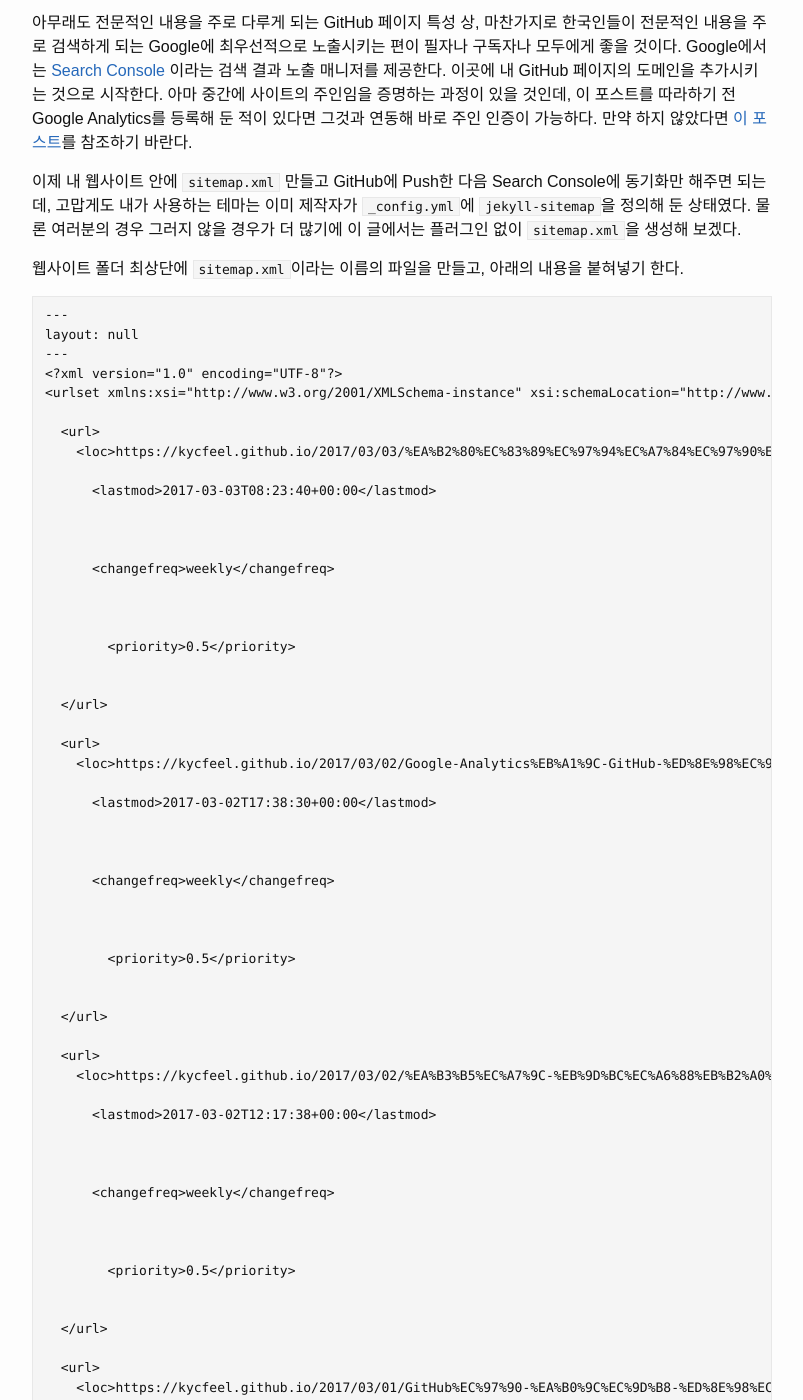
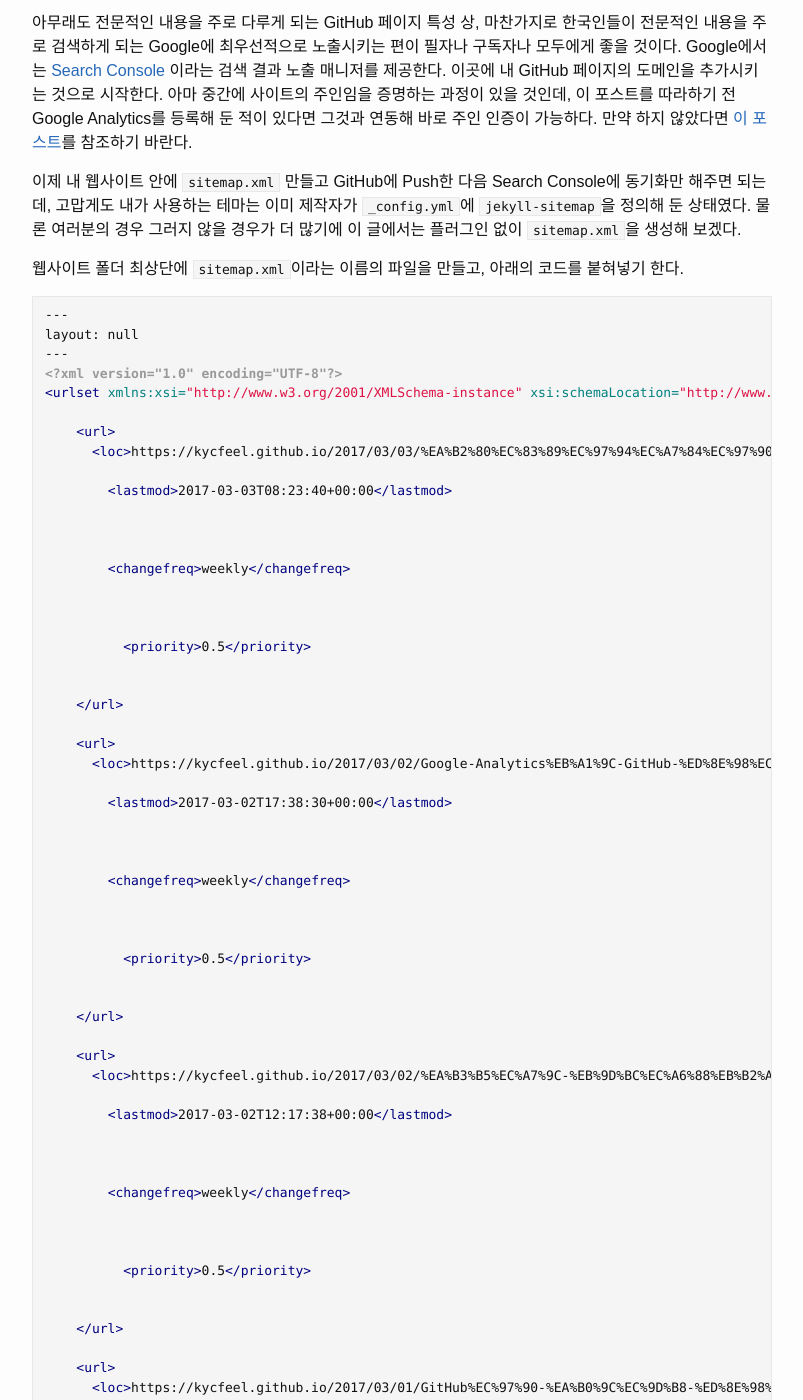
Before and after one commit to kycfeel/kycfeel.github.io, a Jekyll site: the page built from _posts/2017-03-03-검색엔진에서-GitHub-페이지-검색-가능하게-하기.md, in a window 1280 px wide and 1400 px high, scrolled down 396 px. Shown: the whole window, without its empty margins (238-1041 px from the left). Built offline with Jekyll 4.4.1, drawn with Linux system fonts in a browser that asks for light colours; some of the changed text lies outside the part shown.

Commit message:
bug fixed

````diff
--- a/_posts/2017-03-03-검색엔진에서-GitHub-페이지-검색-가능하게-하기.md
+++ b/_posts/2017-03-03-검색엔진에서-GitHub-페이지-검색-가능하게-하기.md
@@ -18,39 +18,38 @@
 
 이제 내 웹사이트 안에 `sitemap.xml` 만들고 GitHub에 Push한 다음 Search Console에 동기화만 해주면 되는데, 고맙게도 내가 사용하는 테마는 이미 제작자가 `_config.yml`에 `jekyll-sitemap`을 정의해 둔 상태였다. 물론 여러분의 경우 그러지 않을 경우가 더 많기에 이 글에서는 플러그인 없이 `sitemap.xml`을 생성해 보겠다.
 
-웹사이트 폴더 최상단에 `sitemap.xml`이라는 이름의 파일을 만들고, 아래의 내용을 붙혀넣기 한다.
+웹사이트 폴더 최상단에 `sitemap.xml`이라는 이름의 파일을 만들고, 아래의 코드를 붙혀넣기 한다.
 
-```
----
+<figure class="highlight"><pre><code class="language-xml" data-lang="xml">---
 layout: null
 ---
-<?xml version="1.0" encoding="UTF-8"?>
-<urlset xmlns:xsi="http://www.w3.org/2001/XMLSchema-instance" xsi:schemaLocation="http://www.sitemaps.org/schemas/sitemap/0.9 http://www.sitemaps.org/schemas/sitemap/0.9/sitemap.xsd" xmlns="http://www.sitemaps.org/schemas/sitemap/0.9">
-{% for post in site.posts %}
-  <url>
-    <loc>{{ site.url }}{{ post.url }}</loc>
-    {% if post.lastmod == null %}
-      <lastmod>{{ post.date | date_to_xmlschema }}</lastmod>
-    {% else %}
-      <lastmod>{{ post.lastmod | date_to_xmlschema }}</lastmod>
-    {% endif %}
+<span class="cp">&lt;?xml version="1.0" encoding="UTF-8"?&gt;</span>
+<span class="nt">&lt;urlset</span> <span class="na">xmlns:xsi=</span><span class="s">"http://www.w3.org/2001/XMLSchema-instance"</span> <span class="na">xsi:schemaLocation=</span><span class="s">"http://www.sitemaps.org/schemas/sitemap/0.9 http://www.sitemaps.org/schemas/sitemap/0.9/sitemap.xsd"</span> <span class="na">xmlns=</span><span class="s">"http://www.sitemaps.org/schemas/sitemap/0.9"</span><span class="nt">&gt;</span>
+  {% for post in site.posts %}
+    <span class="nt">&lt;url&gt;</span>
+      <span class="nt">&lt;loc&gt;</span>{{ site.url }}{{ post.url }}<span class="nt">&lt;/loc&gt;</span>
+      {% if post.lastmod == null %}
+        <span class="nt">&lt;lastmod&gt;</span>{{ post.date | date_to_xmlschema }}<span class="nt">&lt;/lastmod&gt;</span>
+      {% else %}
+        <span class="nt">&lt;lastmod&gt;</span>{{ post.lastmod | date_to_xmlschema }}<span class="nt">&lt;/lastmod&gt;</span>
+      {% endif %}
 
-    {% if post.sitemap.changefreq == null %}
-      <changefreq>weekly</changefreq>
-    {% else %}
-      <changefreq>{{ post.sitemap.changefreq }}</changefreq>
-    {% endif %}
+      {% if post.sitemap.changefreq == null %}
+        <span class="nt">&lt;changefreq&gt;</span>weekly<span class="nt">&lt;/changefreq&gt;</span>
+      {% else %}
+        <span class="nt">&lt;changefreq&gt;</span>{{ post.sitemap.changefreq }}<span class="nt">&lt;/changefreq&gt;</span>
+      {% endif %}
 
-    {% if post.sitemap.priority == null %}
-        <priority>0.5</priority>
-    {% else %}
-      <priority>{{ post.sitemap.priority }}</priority>
-    {% endif %}
+      {% if post.sitemap.priority == null %}
+          <span class="nt">&lt;priority&gt;</span>0.5<span class="nt">&lt;/priority&gt;</span>
+      {% else %}
+        <span class="nt">&lt;priority&gt;</span>{{ post.sitemap.priority }}<span class="nt">&lt;/priority&gt;</span>
+      {% endif %}
 
-  </url>
-{% endfor %}
-</urlset>
-```
+    <span class="nt">&lt;/url&gt;</span>
+  {% endfor %}
+<span class="nt">&lt;/urlset&gt;</span></code></pre></figure>
+
 
 저장까지 끝냈다면, 한번 `jekyll serve` 명령어로 로컬 서버를 생성해 `localhost:4000/sitemap.xml` 도메인으로 접속해 봐라. xml 파일의 내용이 출력되면 잘 적용 된거다. 혹시 모르니 GitHub에 Push한 후 다시 `username.github.io/sitemap.xml` 주소로 들어가 제대로 출력되는지 확인해보자. 이제 남은 일은 Search Console에 들어가 sitemap 추가 메뉴에서 `username.github.io/sitemap.xml` 주소를 입력해 주기만 하면 된다. 자동으로 포스트를 받아올 것이다. 앞으로 새로운 포스트를 계속 작성하더라도 sitemap이 자동으로 반영할 것이니 더이상 신경쓰지 않아도 좋다.
 
@@ -76,4 +75,9 @@
 
 ![webmastertool](https://)
 
-사이트 추가 절차를 진행하다 보면 Google의 경우와 마찬가지로 내 사이트임을 증명하는 과정이 필요하다. html 파일을 다운로드받아 넣는 방법도 있고, `<head>`에 네이버에서 제공하는 메타태그를 삽입하는 방법도 있으니 원하는 것을 선택하면 된다. 적용하고 GitHub에 Push 한 후 다시 이어서 사이트 추가를 진행하자.
+사이트 추가 절차를 진행하다 보면 Google의 경우와 마찬가지로 내 사이트임을 증명하는 과정이 필요하다. html 파일을 다운로드받아 넣는 방법도 있고, `<head>`에 네이버에서 제공하는 메타태그를 삽입하는 방법도 있으니 원하는 것을 선택하면 된다. 적용하고 GitHub에 Push 한 후 확인 버튼을 누르면 그대로 인증이 끝나고 사이트가 추가된다. 한국 사이트에서 흔하게 볼 수 없는 깔끔함이다.
+
+마치며
+========================
+
+평소 타 블로그 서비스를 사용하며 당연하다 생각했던 검색엔진 검색 등록을 수동으로 하려 하니 짜증도 물론 나겠지만, 그만큼 GitHub에서 보장해주는 자유도를 생각하면 뭐 참을만 하기도 하다. 괜히 필자처럼 처음에 햇갈려하지 말고 도움이 되었으면 하는 바람이다. 위의 Google Sitemap 관련 내용은 [이 페이지](http://dveamer.github.io/homepage/Sitemap.html)를 참고해서 작성했다. 해당 페이지의 작성자 분에게 감사의 말씀을 전한다.
````
